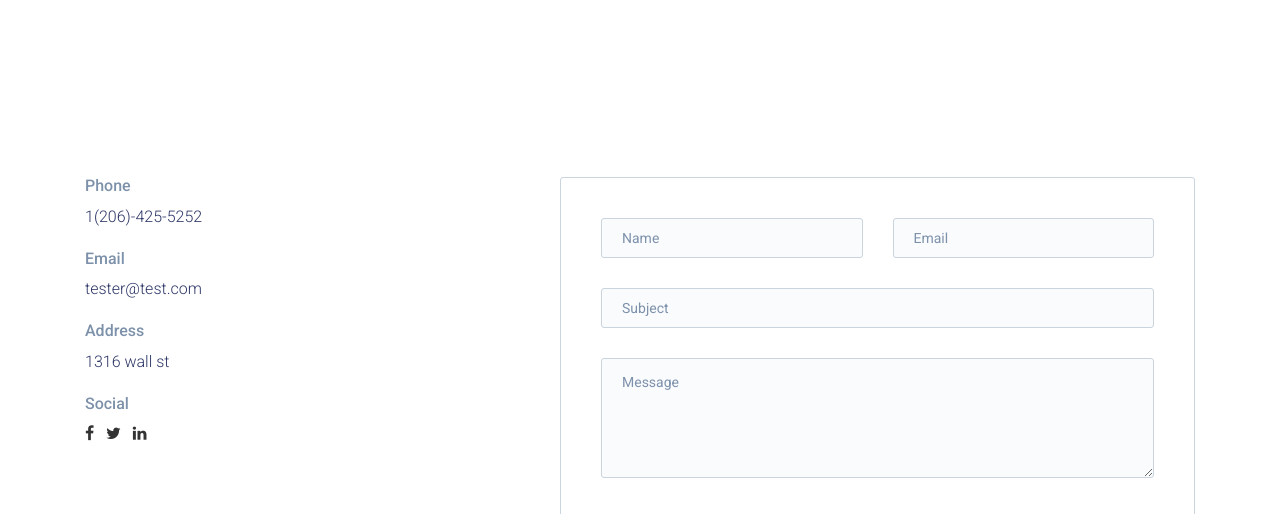
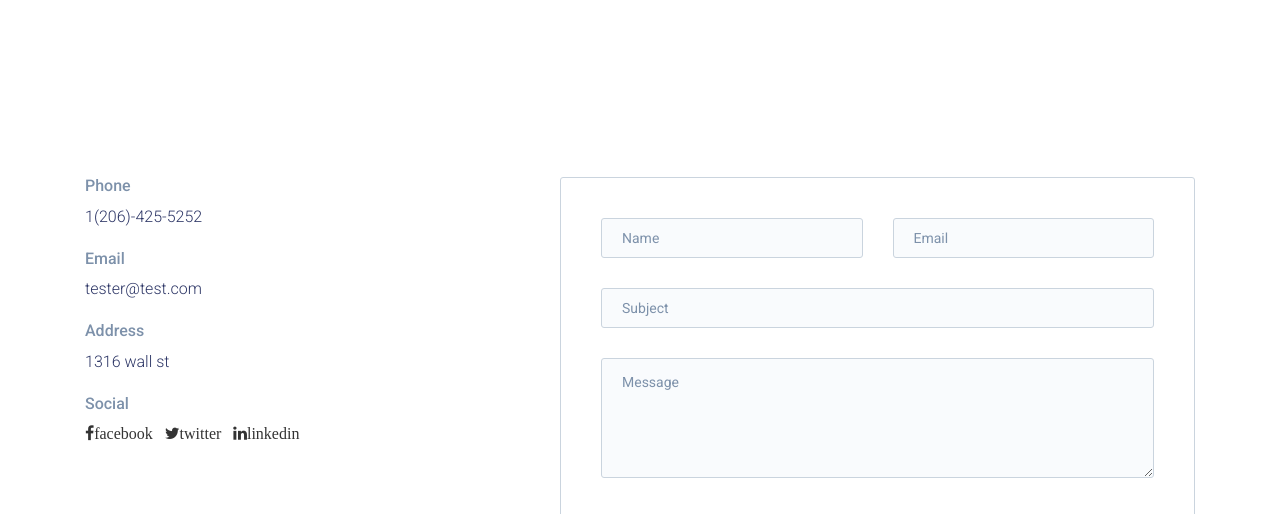
Before and after one commit to philekane/eleventy.com, an Eleventy site: page src/contact.html in a window 1280 px wide. Shown: the part 256-770 px from the top of the page. Built offline with nearby package versions, Linux system fonts and the light colour scheme; Eleventy itself is replaced by a stand-in of ours; files that its build step writes are made by us from their sources.

Commit message:
added social name to to link

```diff
--- a/src/contact.html
+++ b/src/contact.html
@@ -26,7 +26,7 @@ googleMap: https://www.google.com/maps/embed?pb=!1m18!1m12!1m3!1d21448.536387198
                     <h5>Social</h5>
                     <p>
                      {% for social in settings.socialSettings %}
-                        <a href="{{ social.socialUrl }}" class="fa fa-{{ social.socialName }}"></a>
+                        <a href="{{ social.socialUrl }}" class="fa fa-{{ social.socialName }}" aria-hidden="true">{{ social.socialName }}</a>
                      {% endfor %}
                     </p>
                 </div>
```
